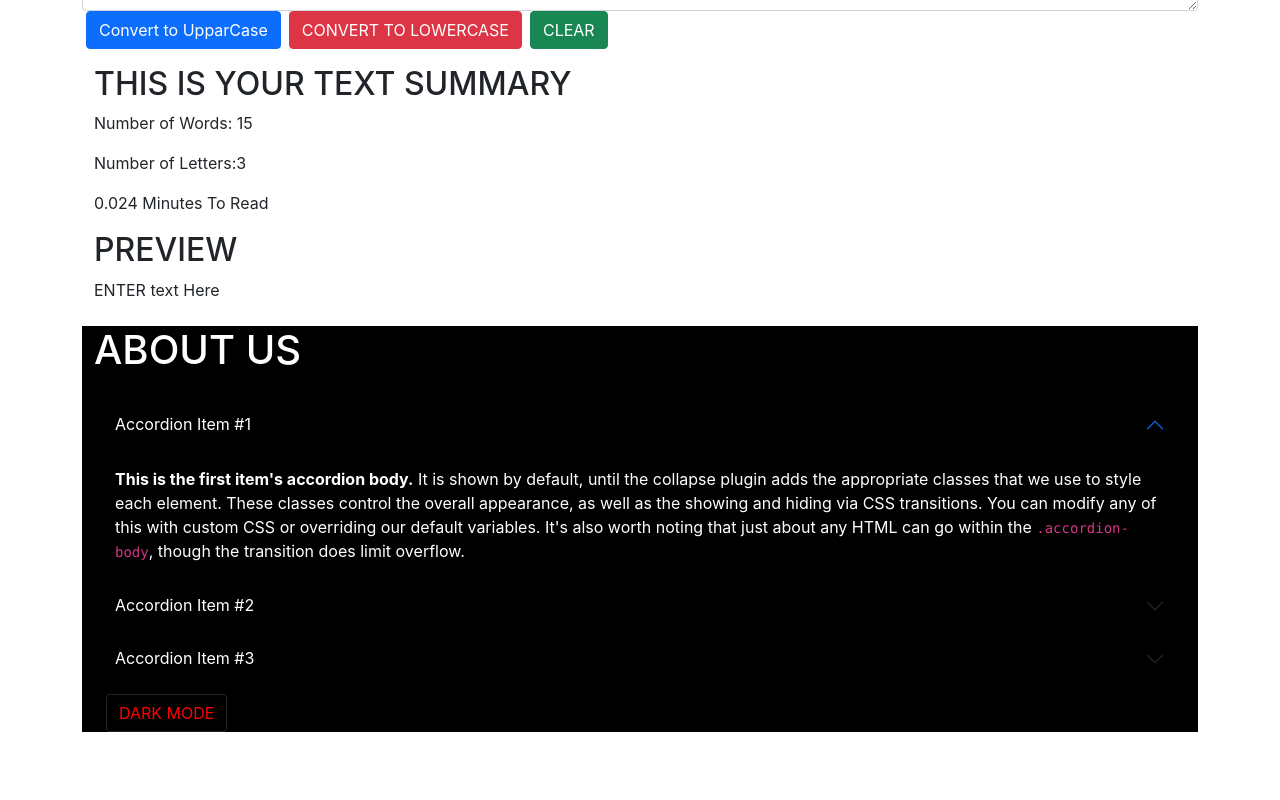
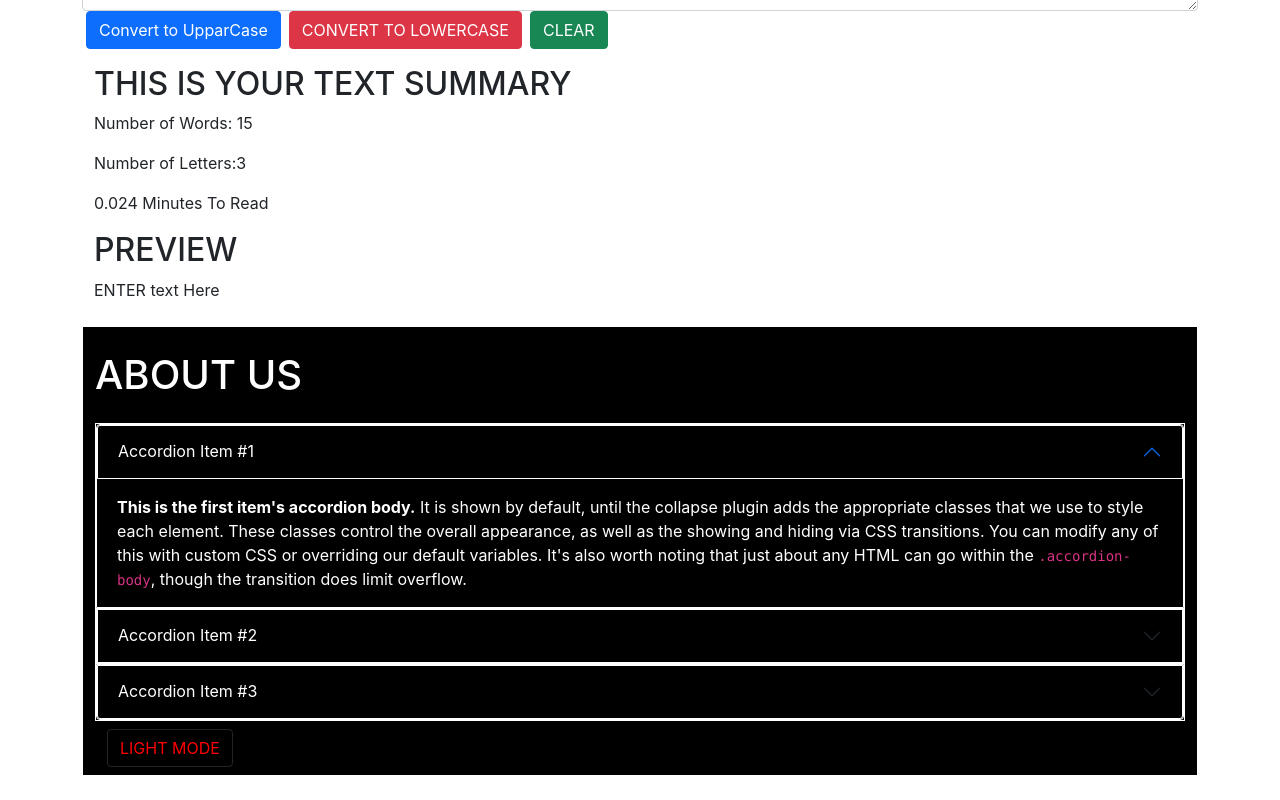
Before and after one commit to Aditya-raj77x/React-, a React (Create React App) app in the folder my-app/: page / in a window 1280 px wide. Shown: the part 323-1123 px from the top of the page. Before the commit the page ends 1079 px from the top, so only its background shows below. Built offline with nearby package versions, Linux system fonts and the light colour scheme.

Commit message:
dark mode finished

```diff
--- a/my-app/src/component/About.js
+++ b/my-app/src/component/About.js
@@ -1,31 +1,36 @@
 import React, {useState} from 'react'
 
 export default function About() {
+  const [btn, setbtn] = useState("LIGHT MODE")
   const [myst, setmyst]=useState(
     {
       color:'white',
-      backgroundColor:'black'
+      backgroundColor:'black',
+      border:'1px solid white'
     }
   )
   let aa={
     color:'red',
     }
     const tg=()=>{
-      if(myst.color=='white'){
+      if(myst.color === 'white'){
         setmyst(
           {
             color:'black',
             backgroundColor:'white'
           }
         )
+        setbtn("DARK MODE")
       }
       else{
         setmyst(
           {
             color:'white',
-            backgroundColor:'black'
+            backgroundColor:'black',
+            border:'1px solid white'
           }
         )
+        setbtn("LIGHT MODE")
       }
     }
 
@@ -72,7 +77,7 @@ export default function About() {
   </div>
 </div>
 <div className='container my-2'>
-  <button type='button' onClick={tg} className='btn btn-outline-dark'style={aa}>DARK MODE</button>
+  <button type='button' onClick={tg} className='btn btn-outline-dark'style={aa}>{btn}</button>
 </div>
     </div>
   )
```
